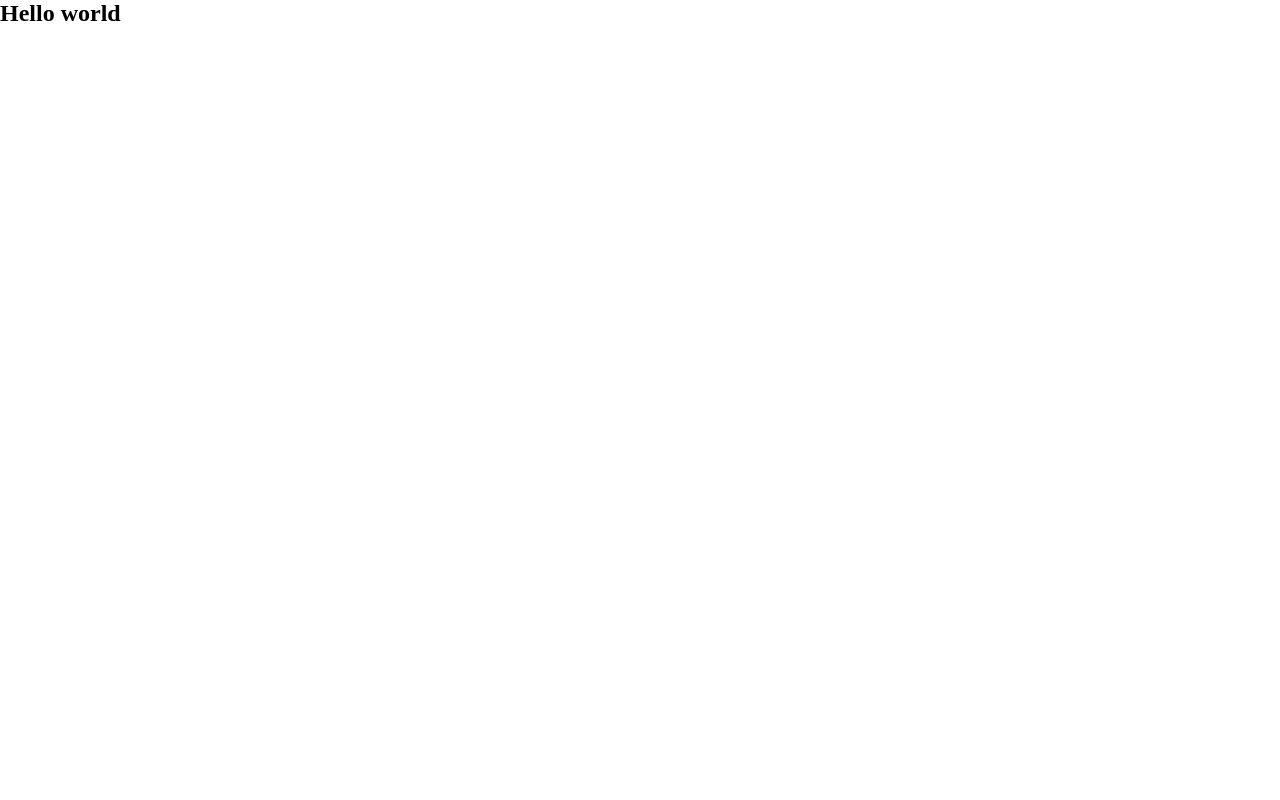
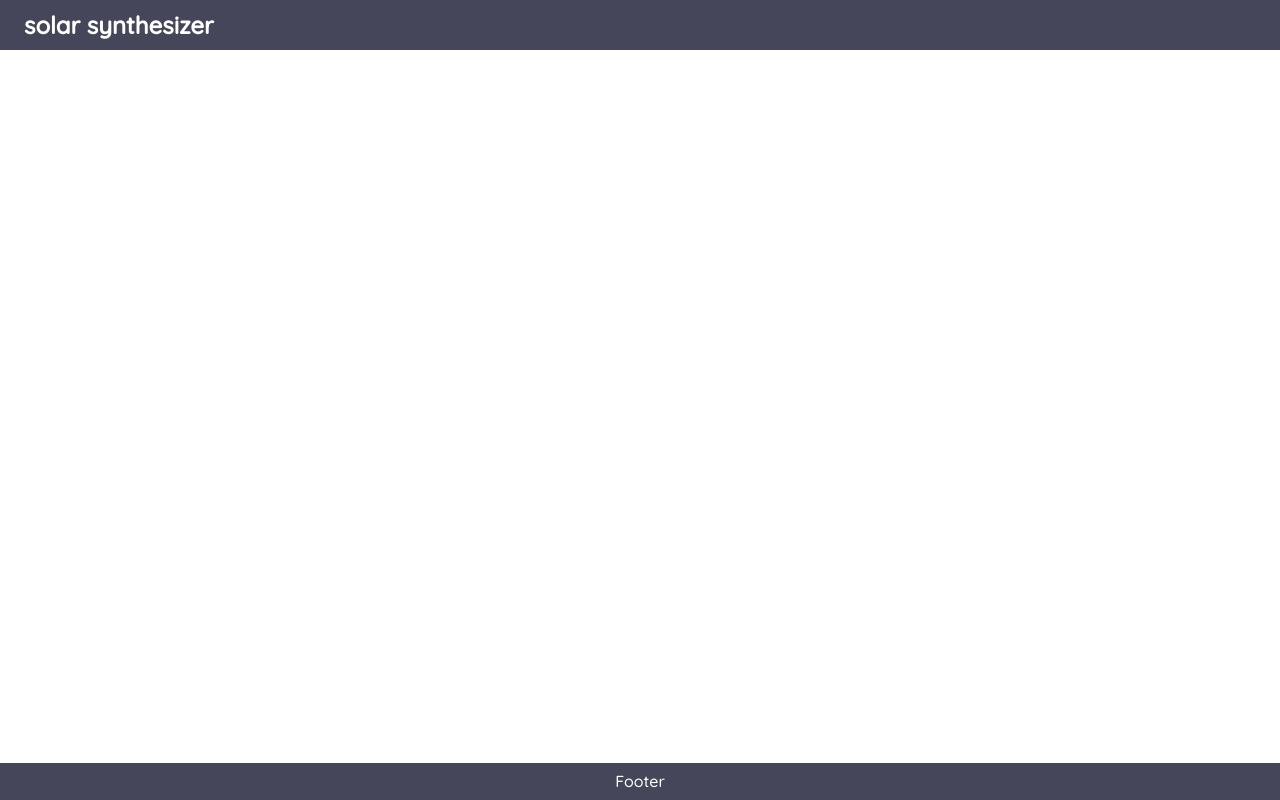
Before and after one commit to l-ohman/solar-sandbox, a React app: page / in a window 1280 px wide. Built offline with nearby package versions, Linux system fonts and the light colour scheme.

Commit message:
Basic HTML/CSS foundation (header, footer)

```diff
--- a/public/index.html
+++ b/public/index.html
@@ -4,6 +4,9 @@
     <meta charset="utf-8" />
     <title>Async Week</title>
     <script defer src="/bundle.js"></script>
+    <link rel="preconnect" href="https://fonts.googleapis.com" />
+    <link rel="preconnect" href="https://fonts.gstatic.com" crossorigin />
+    <link href="https://fonts.googleapis.com/css2?family=Quicksand:wght@500&display=swap" rel="stylesheet"/>
     <link rel="stylesheet" href="/main.css" />
   </head>
 
--- /dev/null
+++ b/src/components/Footer.js
@@ -0,0 +1,11 @@
+import React from "react";
+
+function Footer() {
+    return (
+        <div id="footer">
+            <p>Footer</p>
+        </div>
+    )
+}
+
+export default Footer;
--- /dev/null
+++ b/src/components/Header.js
@@ -0,0 +1,11 @@
+import React from "react";
+
+function Header() {
+    return (
+        <div id="header">
+            <h2>solar synthesizer</h2>
+        </div>
+    )
+}
+
+export default Header;
--- a/src/components/Root.js
+++ b/src/components/Root.js
@@ -1,7 +1,13 @@
 import React from "react";
+import { Header, Footer } from "./"
 
 function Root() {
-    return <h2>Hello world</h2>
+    return(
+        <>
+            <Header />
+            <Footer />
+        </>
+    )
 }
 
 export default Root;
--- /dev/null
+++ b/src/components/index.js
@@ -0,0 +1,4 @@
+import Header from "./Header";
+import Footer from "./Footer"
+
+export { Header, Footer, };
--- a/src/less/main.less
+++ b/src/less/main.less
@@ -1,3 +1,29 @@
 * {
     margin: 0;
+    font-family: "Quicksand", Helvetica, Arial, sans-serif;
 }
+
+@headerHeight: 50px;
+@grayNum: 70;
+
+#header, #footer {
+    height: @headerHeight;
+    width: 100%;
+    position: absolute;
+
+    display: flex;
+    align-items: center;
+
+    background-color: rgb(@grayNum, @grayNum, (@grayNum + 20));
+    color: white;
+
+    * {
+        padding: 0 1em;
+    }
+}
+
+#footer {
+    height: (@headerHeight * 0.75);
+    bottom: 0%;
+    justify-content: space-around;
+}
```
Lines whose indentation alone changed are shown as unchanged.
